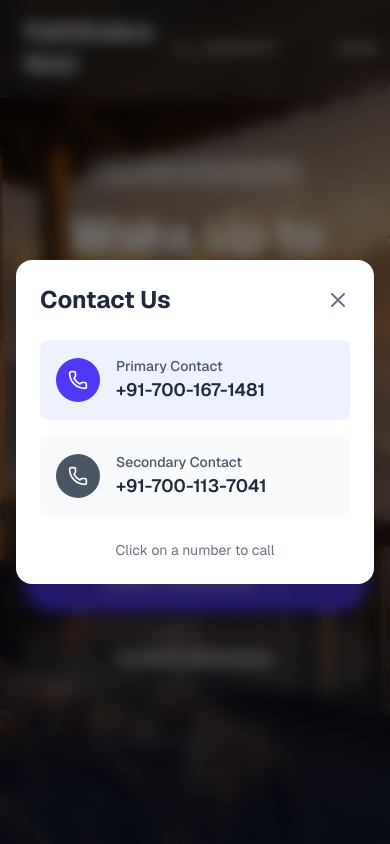
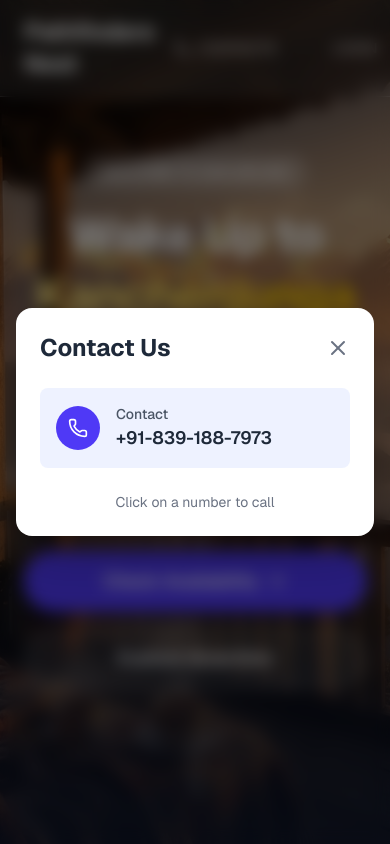
Before and after one commit to sayanmdn/bookings, a Next.js app: page / in a window 390 px wide. Both pictures are taken after a click on the button "CONTACTS". Shown: the top 844 px of the page. Built offline with nearby package versions, Linux system fonts and the light colour scheme.

Commit message:
phone number change

```diff
--- a/components/LandingNav.tsx
+++ b/components/LandingNav.tsx
@@ -48,14 +48,7 @@ export default function LandingNav() {
         "contactPoint": [
             {
                 "@type": "ContactPoint",
-                "telephone": "+91-700-167-1481",
-                "contactType": "customer service",
-                "areaServed": "IN",
-                "availableLanguage": ["English", "Hindi"]
-            },
-            {
-                "@type": "ContactPoint",
-                "telephone": "+91-700-113-7041",
+                "telephone": "+91-839-188-7973",
                 "contactType": "customer service",
                 "areaServed": "IN",
                 "availableLanguage": ["English", "Hindi"]
@@ -77,7 +70,7 @@ export default function LandingNav() {
                 <span itemProp="name">Pathfinders Nest</span>
                 <div itemProp="contactPoint" itemScope itemType="https://schema.org/ContactPoint">
                     <meta itemProp="contactType" content="customer service" />
-                    <a href="tel:+917001671481" itemProp="telephone">+91-700-167-1481</a>
+                    <a href="tel:+918391887973" itemProp="telephone">+91-839-188-7973</a>
                 </div>
             </div>
 
@@ -160,32 +153,17 @@ export default function LandingNav() {
 
                         <div className="space-y-4">
                             <a
-                                href="tel:+917001671481"
+                                href="tel:+918391887973"
                                 className="flex items-center gap-4 p-4 bg-indigo-50 rounded-lg hover:bg-indigo-100 transition-colors group"
                                 itemProp="telephone"
-                                aria-label="Call primary contact number"
+                                aria-label="Call contact number"
                             >
                                 <div className="bg-indigo-600 p-3 rounded-full group-hover:bg-indigo-700 transition-colors">
                                     <Phone className="text-white" size={20} aria-hidden="true" />
                                 </div>
                                 <div>
-                                    <p className="text-sm text-gray-600 font-medium">Primary Contact</p>
-                                    <p className="text-lg font-semibold text-gray-800">+91-700-167-1481</p>
-                                </div>
-                            </a>
-
-                            <a
-                                href="tel:+917001137041"
-                                className="flex items-center gap-4 p-4 bg-gray-50 rounded-lg hover:bg-gray-100 transition-colors group"
-                                itemProp="telephone"
-                                aria-label="Call secondary contact number"
-                            >
-                                <div className="bg-gray-600 p-3 rounded-full group-hover:bg-gray-700 transition-colors">
-                                    <Phone className="text-white" size={20} aria-hidden="true" />
-                                </div>
-                                <div>
-                                    <p className="text-sm text-gray-600 font-medium">Secondary Contact</p>
-                                    <p className="text-lg font-semibold text-gray-800">+91-700-113-7041</p>
+                                    <p className="text-sm text-gray-600 font-medium">Contact</p>
+                                    <p className="text-lg font-semibold text-gray-800">+91-839-188-7973</p>
                                 </div>
                             </a>
                         </div>
```
